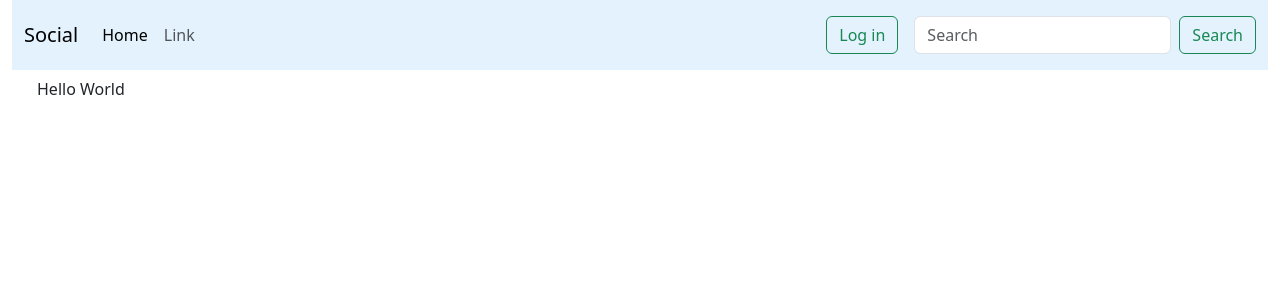
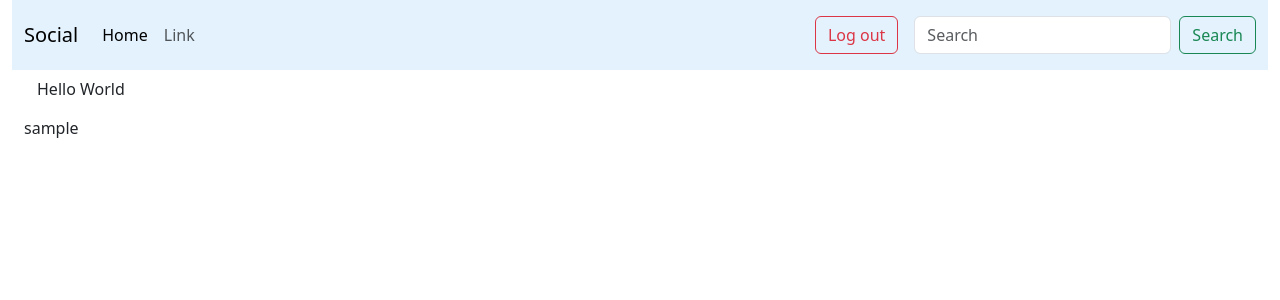
Before and after one commit to ANTH0RNY/Flask_socialApp, a Flask app: page / in a window 1280 px wide. Shown: the top 300 px of the page. Run offline with Flask 3, Linux system fonts and the light colour scheme; the visitor is signed in with stand-in values (Sample User, id 1); some libraries are stand-ins or nearby versions.

Commit message:
Polished login and logout issues

```diff
--- a/app/auth/views.py
+++ b/app/auth/views.py
@@ -18,9 +18,9 @@ def login():
         login_user(user, form.remember_me.data)
         next = request.args.get('next')
 
-        if next or next.startswith('/'):
-            return redirect(next)
-        return redirect(url_for('main.index'))
+        if next is None or not next.startswith('/'):
+            return redirect(url_for('main.index'))
+        return redirect(next)
     return render_template('auth/login.html', form=form)
 
 @auth.route('/logout')
--- a/app/templates/layout.html
+++ b/app/templates/layout.html
@@ -33,10 +33,10 @@
           </li> -->
         </ul>
         <div class="navbar-nav ms-auto">
-          {% if current_user.is_authentcated %}
-          <a href="{{ url_for('auth.login')}}" class="btn btn-outline-warning">Log out</a>
+          {% if current_user.is_authenticated %}
+          <a href="{{ url_for('auth.logout')}}" class="btn btn-outline-danger my-2 mx-3">Log out</a>
           {% else %}
-          <a href="{{url_for('auth.logout')}}" class="btn btn-outline-success my-2 mx-3">Log in</a>
+          <a href="{{url_for('auth.login')}}" class="btn btn-outline-success my-2 mx-3">Log in</a>
           {% endif %}
         </div>
         <form class="d-flex" role="search">
--- a/app/templates/main/index.html
+++ b/app/templates/main/index.html
@@ -6,4 +6,7 @@ Home page
 <h1 class="btn">
     Hello World
 </h1>
+<p>
+    {{ current_user.username}}
+</p>
 {% endblock %}
```
